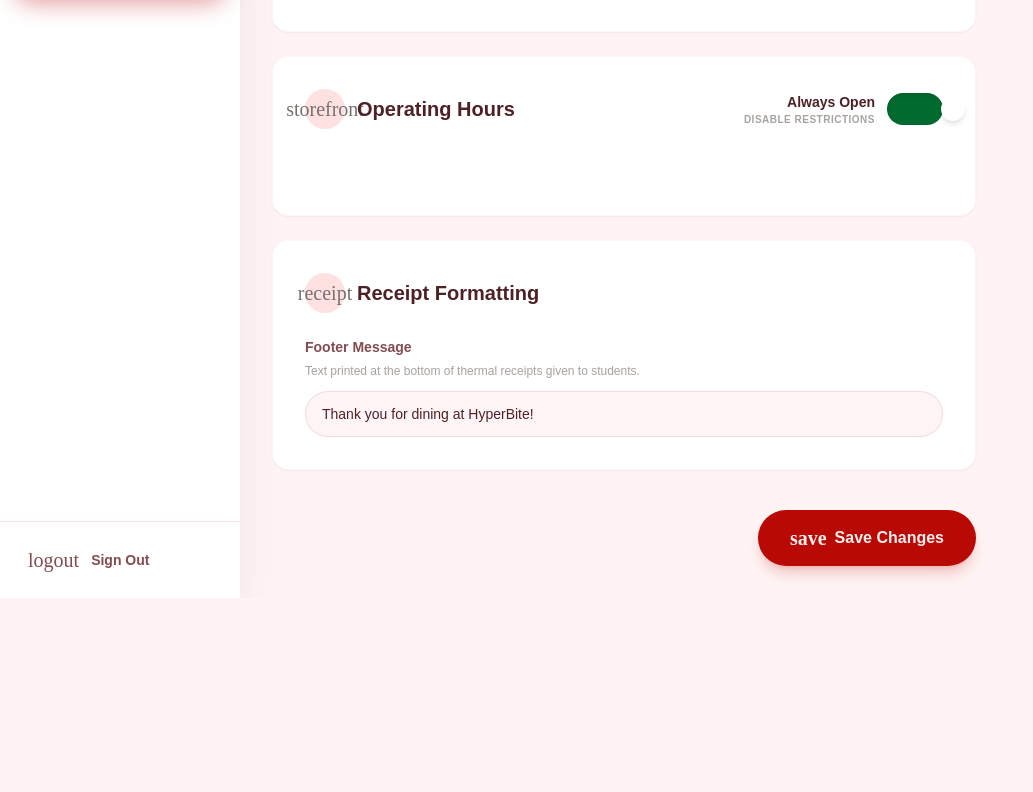
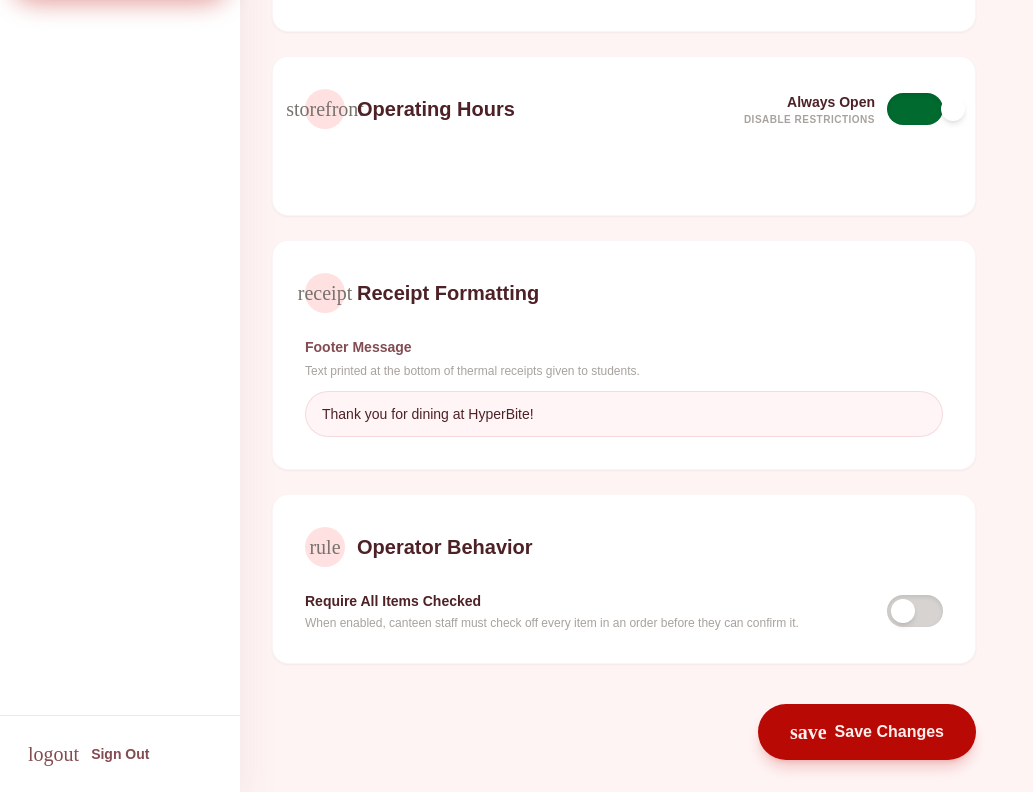
Before and after one commit to Rivera-C598/CanteenKiosk, a Next.js app: page /admin/settings in a window 1280 px wide. Shown: the part 348-1140 px from the top of the page, without its empty margins (0-1033 px from the left). Before the commit the page ends 946 px from the top, so only its background shows below. Built offline with nearby package versions, Linux system fonts and the light colour scheme.

Commit message:
add requireAllItemsChecked setting with admin toggle

```diff
--- a/settings.json
+++ b/settings.json
@@ -1,8 +1,10 @@
 {
+  "storeName": "HyperBite",
   "idleTimeoutSeconds": 60,
   "gcashPaymentTimeoutMinutes": 5,
   "receiptFooterMessage": "Thank you for dining at HyperBite!",
   "alwaysOpen": true,
   "openTime": "07:00",
-  "closeTime": "20:00"
+  "closeTime": "20:00",
+  "requireAllItemsChecked": false
 }
--- a/src/app/admin/settings/page.tsx
+++ b/src/app/admin/settings/page.tsx
@@ -10,6 +10,7 @@ interface Settings {
   alwaysOpen: boolean
   openTime: string
   closeTime: string
+  requireAllItemsChecked: boolean
 }
 
 export default function SettingsPage() {
@@ -139,6 +140,30 @@ export default function SettingsPage() {
           </div>
         </section>
 
+        {/* Operator Behavior */}
+        <section className="bg-surface-container-lowest rounded-2xl shadow-sm border border-outline-variant/10 p-8">
+          <div className="flex items-center gap-3 mb-6">
+            <div className="w-10 h-10 bg-surface-container flex justify-center items-center rounded-xl text-stone-500">
+              <Icon name="rule" size={20} />
+            </div>
+            <h3 className="font-headline font-bold text-on-surface text-xl">Operator Behavior</h3>
+          </div>
+          <div className="flex items-center justify-between">
+            <div className="flex-1 pr-8">
+              <p className="font-bold text-sm text-on-surface">Require All Items Checked</p>
+              <p className="text-xs text-stone-400 font-medium mt-1">
+                When enabled, canteen staff must check off every item in an order before they can confirm it.
+              </p>
+            </div>
+            <button
+              onClick={() => setForm(f => f ? { ...f, requireAllItemsChecked: !f.requireAllItemsChecked } : f)}
+              className={`w-14 h-8 rounded-full transition-colors relative shadow-inner shadow-black/10 flex items-center shrink-0 ${form.requireAllItemsChecked ? 'bg-tertiary' : 'bg-stone-300'}`}
+            >
+              <span className={`absolute left-0 w-6 h-6 rounded-full bg-white transition-transform shadow-md ${form.requireAllItemsChecked ? 'translate-x-7' : 'translate-x-1'}`} />
+            </button>
+          </div>
+        </section>
+
         {/* Save */}
         <div className="pt-4 flex justify-end">
           <button
```
